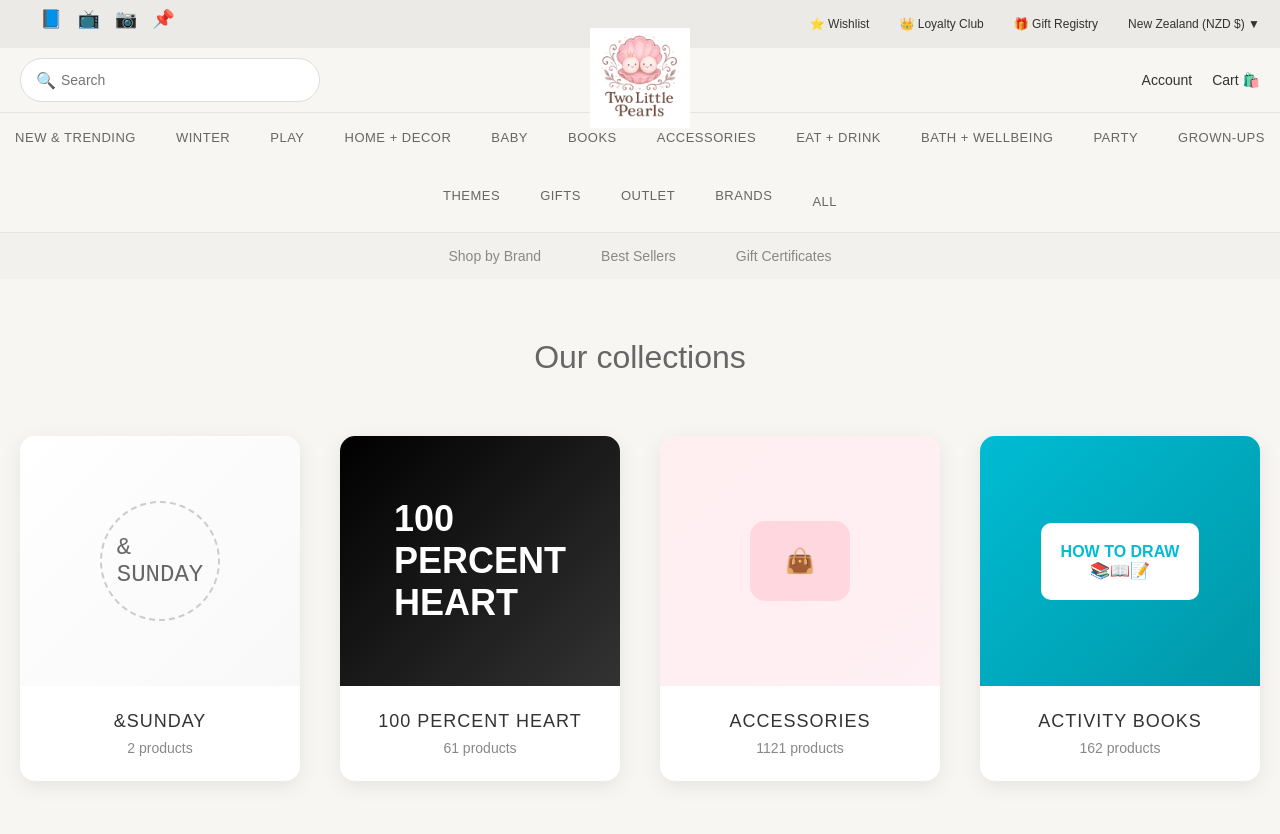
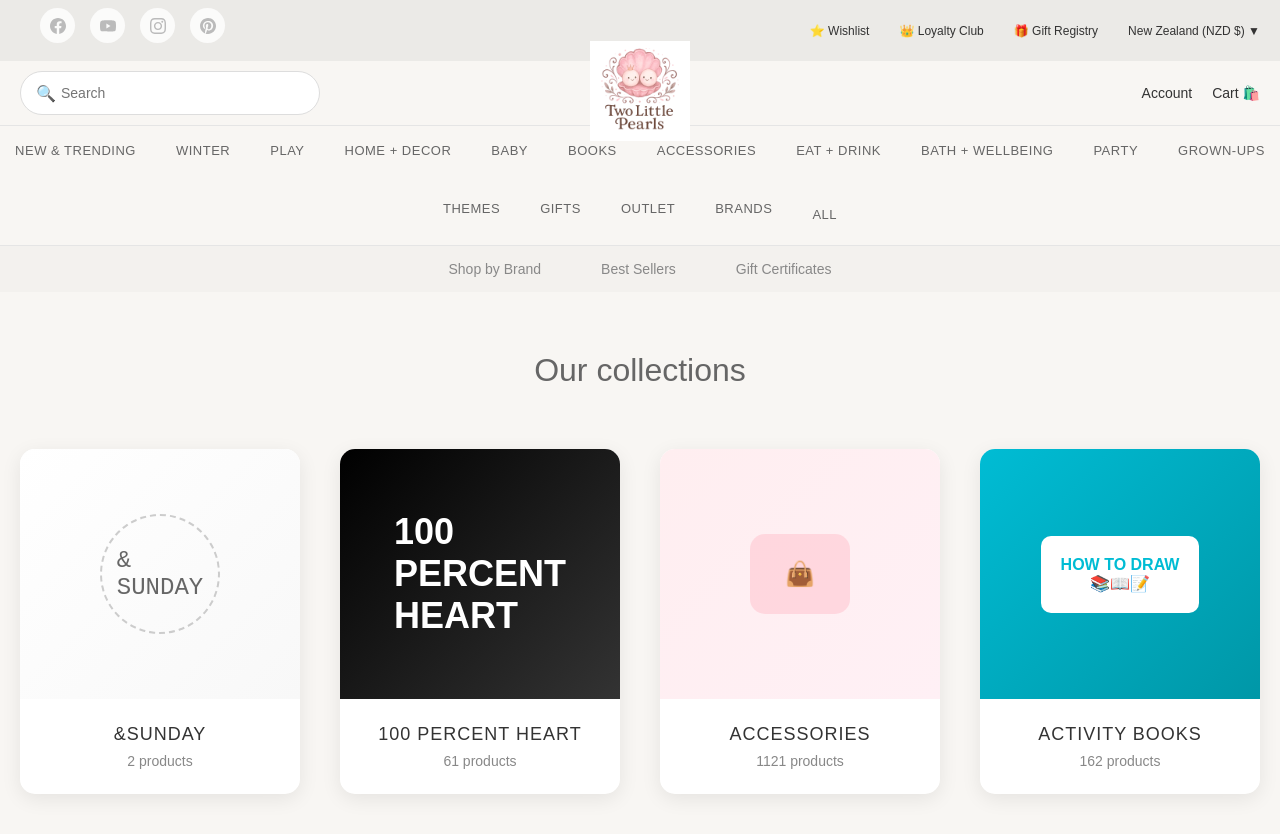
Before and after one commit to Lara1985web/twolittlepearls-website, a plain HTML site: page index.html in a window 1280 px wide. Shown: the top 834 px of the page. Drawn offline with Linux system fonts and the light colour scheme.

Commit message:
Update index.html

```diff
--- a/index.html
+++ b/index.html
@@ -40,9 +40,23 @@
         }
 
         .social-links a {
-            color: #888;
+            color: #bbb;
             text-decoration: none;
-            font-size: 18px;
+            font-size: 20px;
+            width: 35px;
+            height: 35px;
+            background: rgba(255,255,255,0.8);
+            border-radius: 50%;
+            display: flex;
+            align-items: center;
+            justify-content: center;
+            transition: all 0.3s ease;
+        }
+
+        .social-links a:hover {
+            background: white;
+            color: #e76f51;
+            transform: translateY(-2px);
         }
 
         .nav-container {
@@ -350,10 +364,26 @@
     <div class="top-bar">
         <div style="display: flex; justify-content: space-between; align-items: center; max-width: 1400px; margin: 0 auto; padding: 0 20px;">
             <div class="social-links">
-                <a href="#">📘</a>
-                <a href="#">📺</a>
-                <a href="#">📷</a>
-                <a href="#">📌</a>
+                <a href="https://www.facebook.com/profile.php?id=100069123408889" target="_blank" title="Facebook">
+                    <svg width="16" height="16" viewBox="0 0 24 24" fill="currentColor">
+                        <path d="M24 12.073c0-6.627-5.373-12-12-12s-12 5.373-12 12c0 5.99 4.388 10.954 10.125 11.854v-8.385H7.078v-3.47h3.047V9.43c0-3.007 1.792-4.669 4.533-4.669 1.312 0 2.686.235 2.686.235v2.953H15.83c-1.491 0-1.956.925-1.956 1.874v2.25h3.328l-.532 3.47h-2.796v8.385C19.612 23.027 24 18.062 24 12.073z"/>
+                    </svg>
+                </a>
+                <a href="https://youtube.com/@twolittlepearls" target="_blank" title="YouTube">
+                    <svg width="16" height="16" viewBox="0 0 24 24" fill="currentColor">
+                        <path d="M23.498 6.186a3.016 3.016 0 0 0-2.122-2.136C19.505 3.545 12 3.545 12 3.545s-7.505 0-9.377.505A3.017 3.017 0 0 0 .502 6.186C0 8.07 0 12 0 12s0 3.93.502 5.814a3.016 3.016 0 0 0 2.122 2.136c1.871.505 9.376.505 9.376.505s7.505 0 9.377-.505a3.015 3.015 0 0 0 2.122-2.136C24 15.93 24 12 24 12s0-3.93-.502-5.814zM9.545 15.568V8.432L15.818 12l-6.273 3.568z"/>
+                    </svg>
+                </a>
+                <a href="https://instagram.com/twolittlepearls" target="_blank" title="Instagram">
+                    <svg width="16" height="16" viewBox="0 0 24 24" fill="currentColor">
+                        <path d="M12 2.163c3.204 0 3.584.012 4.85.07 3.252.148 4.771 1.691 4.919 4.919.058 1.265.069 1.645.069 4.849 0 3.205-.012 3.584-.069 4.849-.149 3.225-1.664 4.771-4.919 4.919-1.266.058-1.644.07-4.85.07-3.204 0-3.584-.012-4.849-.07-3.26-.149-4.771-1.699-4.919-4.92-.058-1.265-.07-1.644-.07-4.849 0-3.204.013-3.583.07-4.849.149-3.227 1.664-4.771 4.919-4.919 1.266-.057 1.645-.069 4.849-.069zm0-2.163c-3.259 0-3.667.014-4.947.072-4.358.2-6.78 2.618-6.98 6.98-.059 1.281-.073 1.689-.073 4.948 0 3.259.014 3.668.072 4.948.2 4.358 2.618 6.78 6.98 6.98 1.281.058 1.689.072 4.948.072 3.259 0 3.668-.014 4.948-.072 4.354-.2 6.782-2.618 6.979-6.98.059-1.28.073-1.689.073-4.948 0-3.259-.014-3.667-.072-4.947-.196-4.354-2.617-6.78-6.979-6.98-1.281-.059-1.69-.073-4.949-.073zm0 5.838c-3.403 0-6.162 2.759-6.162 6.162s2.759 6.163 6.162 6.163 6.162-2.759 6.162-6.163c0-3.403-2.759-6.162-6.162-6.162zm0 10.162c-2.209 0-4-1.79-4-4 0-2.209 1.791-4 4-4s4 1.791 4 4c0 2.21-1.791 4-4 4zm6.406-11.845c-.796 0-1.441.645-1.441 1.44s.645 1.44 1.441 1.44c.795 0 1.439-.645 1.439-1.44s-.644-1.44-1.439-1.44z"/>
+                    </svg>
+                </a>
+                <a href="https://pinterest.com/twolittlepearls" target="_blank" title="Pinterest">
+                    <svg width="16" height="16" viewBox="0 0 24 24" fill="currentColor">
+                        <path d="M12.017 0C5.396 0 .029 5.367.029 11.987c0 5.079 3.158 9.417 7.618 11.174-.105-.949-.199-2.403.041-3.439.219-.937 1.406-5.957 1.406-5.957s-.359-.72-.359-1.781c0-1.663.967-2.911 2.168-2.911 1.024 0 1.518.769 1.518 1.688 0 1.029-.653 2.567-.992 3.992-.285 1.193.6 2.165 1.775 2.165 2.128 0 3.768-2.245 3.768-5.487 0-2.861-2.063-4.869-5.008-4.869-3.41 0-5.409 2.562-5.409 5.199 0 1.033.394 2.143.889 2.741.099.12.112.225.085.345-.09.375-.293 1.199-.334 1.363-.053.225-.172.271-.402.165-1.495-.69-2.433-2.878-2.433-4.646 0-3.776 2.748-7.252 7.92-7.252 4.158 0 7.392 2.967 7.392 6.923 0 4.135-2.607 7.462-6.233 7.462-1.214 0-2.357-.629-2.748-1.378 0 0-.599 2.282-.744 2.840-.282 1.084-1.064 2.456-1.549 3.235C9.584 23.815 10.77 24.001 12.017 24.001c6.624 0 11.99-5.367 11.99-11.987C24.007 5.367 18.641.001 12.017.001z"/>
+                    </svg>
+                </a>
             </div>
             <div style="display: flex; gap: 30px; font-size: 12px;">
                 <span>⭐ Wishlist</span>
```
